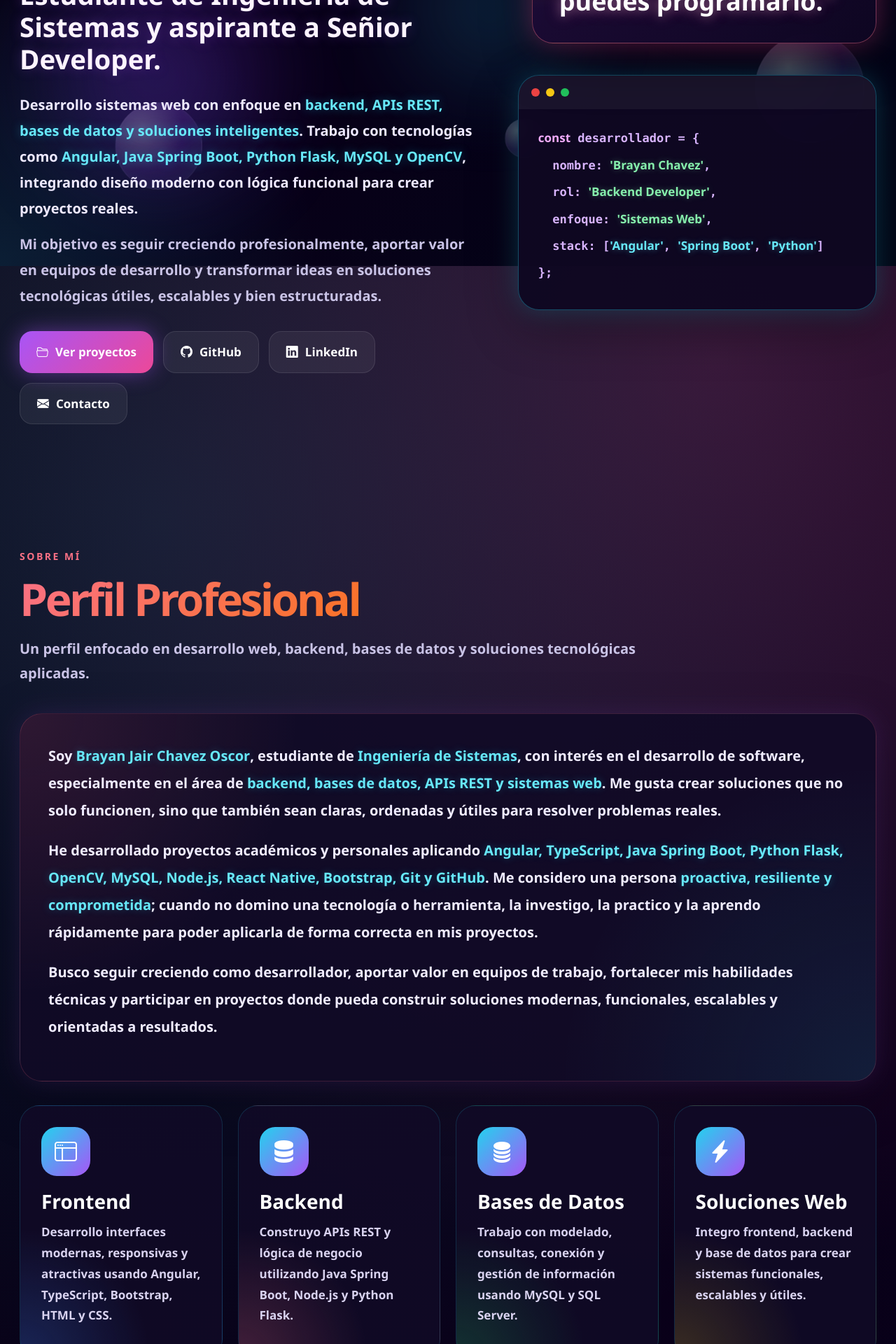
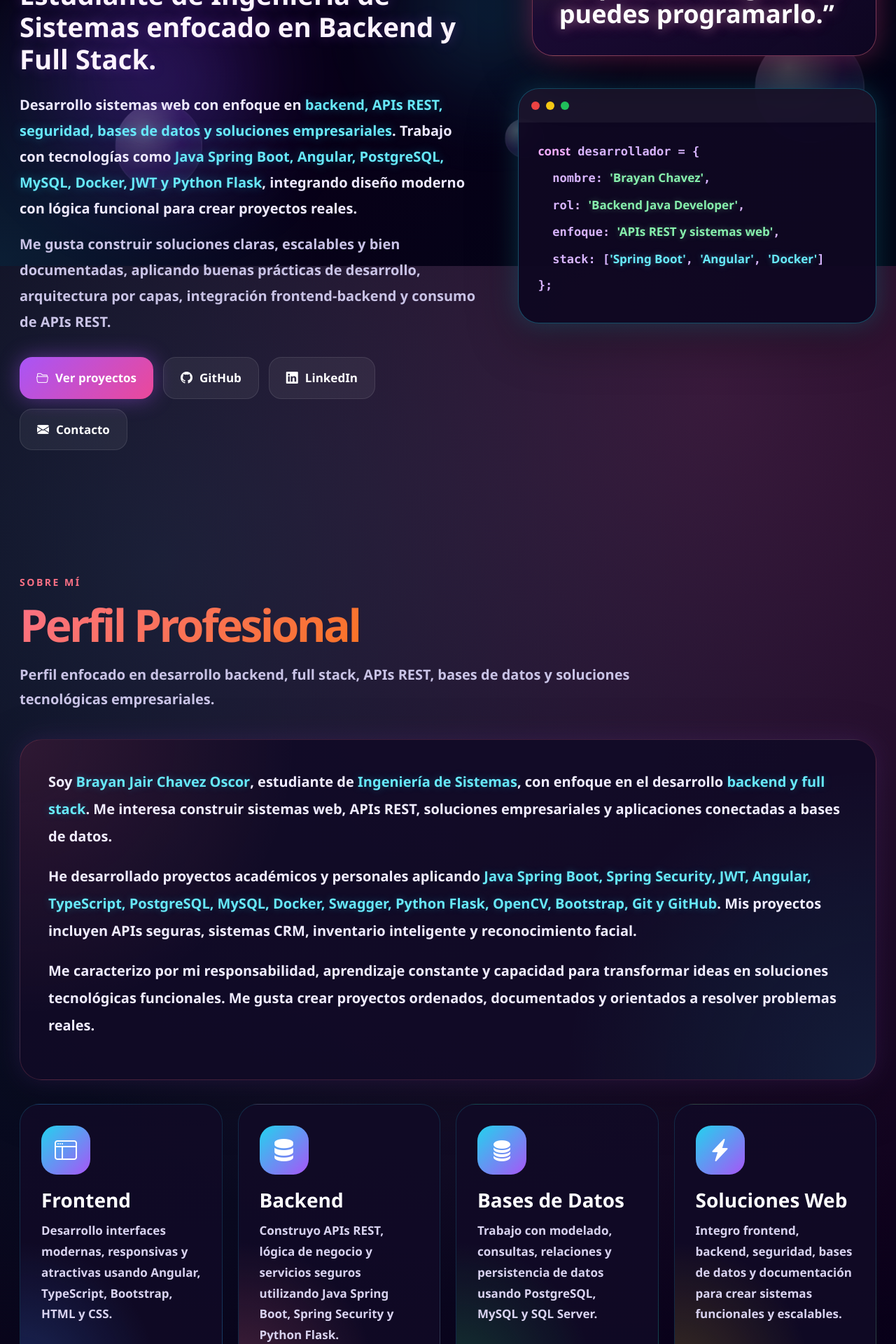
Before and after one commit to Brayan1262/portafolio-brayan, an Angular app: page / in a window 1280 px wide. Shown: the part 420-2340 px from the top of the page at 70% size. Built offline with nearby package versions, Linux system fonts and the light colour scheme.

Commit message:
feat: update featured portfolio projects

```diff
--- a/src/app/app.html
+++ b/src/app/app.html
@@ -18,7 +18,7 @@
 
       <div class="brand-info">
         <strong>Brayan Chavez</strong>
-        <small>Backend Developer | Angular | Spring Boot | Python</small>
+        <small>Backend Java & Full Stack Developer</small>
       </div>
     </a>
 
@@ -46,19 +46,20 @@
         </h1>
 
         <h2>
-          Estudiante de Ingeniería de Sistemas y aspirante a Señior Developer.
+          Estudiante de Ingeniería de Sistemas enfocado en Backend y Full Stack.
         </h2>
 
         <p class="hero-text">
-          Desarrollo sistemas web con enfoque en <strong>backend, APIs REST, bases de datos
-          y soluciones inteligentes</strong>. Trabajo con tecnologías como
-          <strong>Angular, Java Spring Boot, Python Flask, MySQL y OpenCV</strong>,
+          Desarrollo sistemas web con enfoque en <strong>backend, APIs REST, seguridad,
+          bases de datos y soluciones empresariales</strong>. Trabajo con tecnologías como
+          <strong>Java Spring Boot, Angular, PostgreSQL, MySQL, Docker, JWT y Python Flask</strong>,
           integrando diseño moderno con lógica funcional para crear proyectos reales.
         </p>
 
         <p class="hero-text soft">
-          Mi objetivo es seguir creciendo profesionalmente, aportar valor en equipos de desarrollo
-          y transformar ideas en soluciones tecnológicas útiles, escalables y bien estructuradas.
+          Me gusta construir soluciones claras, escalables y bien documentadas, aplicando buenas
+          prácticas de desarrollo, arquitectura por capas, integración frontend-backend y consumo
+          de APIs REST.
         </p>
 
         <div class="hero-buttons">
@@ -100,9 +101,9 @@
           <div class="code-body">
             <p><span class="keyword">const</span> desarrollador = &#123;</p>
             <p>&nbsp;&nbsp;nombre: <span class="value">'Brayan Chavez'</span>,</p>
-            <p>&nbsp;&nbsp;rol: <span class="value">'Backend Developer'</span>,</p>
-            <p>&nbsp;&nbsp;enfoque: <span class="value">'Sistemas Web'</span>,</p>
-            <p>&nbsp;&nbsp;stack: [<span class="tech">'Angular'</span>, <span class="tech">'Spring Boot'</span>, <span class="tech">'Python'</span>]</p>
+            <p>&nbsp;&nbsp;rol: <span class="value">'Backend Java Developer'</span>,</p>
+            <p>&nbsp;&nbsp;enfoque: <span class="value">'APIs REST y sistemas web'</span>,</p>
+            <p>&nbsp;&nbsp;stack: [<span class="tech">'Spring Boot'</span>, <span class="tech">'Angular'</span>, <span class="tech">'Docker'</span>]</p>
             <p>&#125;;</p>
           </div>
         </div>
@@ -116,32 +117,30 @@
         <span>SOBRE MÍ</span>
         <h2>Perfil Profesional</h2>
         <p>
-          Un perfil enfocado en desarrollo web, backend, bases de datos y soluciones tecnológicas aplicadas.
+          Perfil enfocado en desarrollo backend, full stack, APIs REST, bases de datos y soluciones tecnológicas empresariales.
         </p>
       </div>
 
       <div class="about-panel">
         <p>
           Soy <strong>Brayan Jair Chavez Oscor</strong>, estudiante de
-          <strong>Ingeniería de Sistemas</strong>, con interés en el desarrollo de software,
-          especialmente en el área de <strong>backend, bases de datos, APIs REST y sistemas web</strong>.
-          Me gusta crear soluciones que no solo funcionen, sino que también sean claras,
-          ordenadas y útiles para resolver problemas reales.
+          <strong>Ingeniería de Sistemas</strong>, con enfoque en el desarrollo
+          <strong>backend y full stack</strong>. Me interesa construir sistemas web,
+          APIs REST, soluciones empresariales y aplicaciones conectadas a bases de datos.
         </p>
 
         <p>
           He desarrollado proyectos académicos y personales aplicando
-          <strong>Angular, TypeScript, Java Spring Boot, Python Flask, OpenCV, MySQL,
-          Node.js, React Native, Bootstrap, Git y GitHub</strong>. Me considero una persona
-          <strong>proactiva, resiliente y comprometida</strong>; cuando no domino una tecnología
-          o herramienta, la investigo, la practico y la aprendo rápidamente para poder aplicarla
-          de forma correcta en mis proyectos.
+          <strong>Java Spring Boot, Spring Security, JWT, Angular, TypeScript, PostgreSQL,
+          MySQL, Docker, Swagger, Python Flask, OpenCV, Bootstrap, Git y GitHub</strong>.
+          Mis proyectos incluyen APIs seguras, sistemas CRM, inventario inteligente y
+          reconocimiento facial.
         </p>
 
         <p>
-          Busco seguir creciendo como desarrollador, aportar valor en equipos de trabajo,
-          fortalecer mis habilidades técnicas y participar en proyectos donde pueda construir
-          soluciones modernas, funcionales, escalables y orientadas a resultados.
+          Me caracterizo por mi responsabilidad, aprendizaje constante y capacidad para
+          transformar ideas en soluciones tecnológicas funcionales. Me gusta crear proyectos
+          ordenados, documentados y orientados a resolver problemas reales.
         </p>
       </div>
 
@@ -166,7 +165,7 @@
         <span>MIS TECNOLOGÍAS</span>
         <h2>Tecnologías y Herramientas</h2>
         <p>
-          Herramientas que utilizo para crear interfaces, APIs, bases de datos y sistemas web completos.
+          Herramientas que utilizo para crear interfaces, APIs REST, bases de datos, seguridad backend y sistemas web completos.
         </p>
       </div>
 
@@ -190,10 +189,10 @@
       <div class="projects-heading-row">
         <div class="section-title title-green">
           <span>PROYECTOS DESTACADOS</span>
-          <h2>Mis 3 Proyectos Principales</h2>
+          <h2>Mis 4 Proyectos Principales</h2>
           <p>
-            Proyectos reales de mi GitHub que representan mi aprendizaje, mi progreso técnico
-            y mi capacidad para crear soluciones web funcionales.
+            Proyectos reales de mi GitHub que demuestran mi experiencia desarrollando APIs REST,
+            sistemas web empresariales, soluciones inteligentes y aplicaciones con arquitectura backend.
           </p>
         </div>
 
@@ -286,7 +285,7 @@
         <p>
           Estoy en constante aprendizaje y desarrollo de proyectos. Puedes contactarme
           para revisar mi perfil, colaborar en proyectos o compartir oportunidades relacionadas
-          con desarrollo web, backend y sistemas.
+          con desarrollo web, backend, APIs REST y sistemas empresariales.
         </p>
 
         <div class="contact-actions">
--- a/src/app/app.ts
+++ b/src/app/app.ts
@@ -22,16 +22,21 @@ export class App implements OnInit, OnDestroy {
     { name: 'Bootstrap', icon: 'bi-bootstrap-fill', type: 'bootstrap', description: 'Diseño responsive' },
     { name: 'Java', icon: 'bi-cup-hot-fill', type: 'java', description: 'Backend' },
     { name: 'Spring Boot', icon: 'bi-flower1', type: 'spring', description: 'APIs REST' },
+    { name: 'Spring Security', icon: 'bi-shield-lock-fill', type: 'spring', description: 'Seguridad backend' },
+    { name: 'JWT', icon: 'bi-key-fill', type: 'java', description: 'Autenticación' },
     { name: 'Python', icon: 'bi-filetype-py', type: 'python', description: 'Microservicios' },
     { name: 'Flask', icon: 'bi-braces', type: 'flask', description: 'API ligera' },
     { name: 'OpenCV', icon: 'bi-eye-fill', type: 'opencv', description: 'Visión artificial' },
     { name: 'MySQL', icon: 'bi-database-fill', type: 'mysql', description: 'Base de datos' },
+    { name: 'PostgreSQL', icon: 'bi-database-check', type: 'mysql', description: 'Base de datos' },
     { name: 'SQL Server', icon: 'bi-hdd-network-fill', type: 'sqlserver', description: 'Consultas SQL' },
+    { name: 'Docker', icon: 'bi-box-seam-fill', type: 'node', description: 'Contenedores' },
     { name: 'Node.js', icon: 'bi-node-plus-fill', type: 'node', description: 'Servicios backend' },
     { name: 'React Native', icon: 'bi-phone-fill', type: 'reactnative', description: 'Apps móviles' },
     { name: 'Git', icon: 'bi-git', type: 'git', description: 'Versionamiento' },
     { name: 'GitHub', icon: 'bi-github', type: 'github', description: 'Repositorios' },
-    { name: 'Postman', icon: 'bi-send-fill', type: 'postman', description: 'Pruebas API' }
+    { name: 'Postman', icon: 'bi-send-fill', type: 'postman', description: 'Pruebas API' },
+    { name: 'Swagger', icon: 'bi-journal-code', type: 'ts', description: 'Documentación API' }
   ];
 
   areas = [
@@ -43,63 +48,80 @@ export class App implements OnInit, OnDestroy {
     {
       title: 'Backend',
       icon: 'bi-server',
-      description: 'Construyo APIs REST y lógica de negocio utilizando Java Spring Boot, Node.js y Python Flask.'
+      description: 'Construyo APIs REST, lógica de negocio y servicios seguros utilizando Java Spring Boot, Spring Security y Python Flask.'
     },
     {
       title: 'Bases de Datos',
       icon: 'bi-database-fill',
-      description: 'Trabajo con modelado, consultas, conexión y gestión de información usando MySQL y SQL Server.'
+      description: 'Trabajo con modelado, consultas, relaciones y persistencia de datos usando PostgreSQL, MySQL y SQL Server.'
     },
     {
       title: 'Soluciones Web',
       icon: 'bi-lightning-charge-fill',
-      description: 'Integro frontend, backend y base de datos para crear sistemas funcionales, escalables y útiles.'
+      description: 'Integro frontend, backend, seguridad, bases de datos y documentación para crear sistemas funcionales y escalables.'
     }
   ];
 
   projects = [
     {
+      title: 'Secure User Management API',
+      category: 'Backend seguro con JWT',
+      url: 'https://github.com/Brayan1262/secure-user-management-api',
+      icon: 'bi-shield-lock-fill',
+      description:
+        'API REST segura para gestión de usuarios, roles y autenticación con JWT, desarrollada con Java Spring Boot, PostgreSQL, Docker, Swagger y pruebas unitarias.',
+      points: [
+        'Implementación de registro, login, generación de token JWT y protección de rutas por roles.',
+        'Gestión de usuarios con roles ADMIN, USER y SUPPORT, activación y desactivación de cuentas.',
+        'Manejo global de errores, validaciones profesionales y documentación interactiva con Swagger.',
+        'Uso de PostgreSQL con Docker, arquitectura por capas, JUnit 5 y Mockito para pruebas unitarias.'
+      ],
+      tags: ['Java 21', 'Spring Boot', 'Spring Security', 'JWT', 'PostgreSQL', 'Docker']
+    },
+    {
+      title: 'SalesFlow CRM API',
+      category: 'CRM empresarial',
+      url: 'https://github.com/Brayan1262/salesflow-crm-api',
+      icon: 'bi-briefcase-fill',
+      description:
+        'API REST tipo CRM para gestionar clientes, contactos, oportunidades comerciales, actividades de seguimiento y dashboard empresarial.',
+      points: [
+        'Gestión completa de clientes, contactos, oportunidades de venta y actividades comerciales.',
+        'Dashboard CRM con indicadores de clientes, oportunidades, montos estimados y actividades pendientes.',
+        'Validaciones, manejo global de errores y documentación visual mediante Swagger/OpenAPI.',
+        'Backend desarrollado con Java Spring Boot, PostgreSQL, Docker, JPA, Hibernate y arquitectura por capas.'
+      ],
+      tags: ['Java 21', 'Spring Boot', 'PostgreSQL', 'Docker', 'Swagger', 'CRM']
+    },
+    {
+      title: 'SmartStock AI',
+      category: 'Inventario inteligente',
+      url: 'https://github.com/Brayan1262/smartstock-ai',
+      icon: 'bi-cart-check-fill',
+      description:
+        'Sistema inteligente de inventario que integra Angular, Java Spring Boot y MySQL con recomendaciones de reposición y asistente virtual.',
+      points: [
+        'Plataforma para gestionar productos, ventas, stock, historial y métricas del inventario.',
+        'Dashboard empresarial con indicadores de productos críticos, stock normal y valor del inventario.',
+        'Recomendaciones inteligentes para reposición de productos según el estado del stock.',
+        'Frontend en Angular conectado a backend Java Spring Boot mediante API REST.'
+      ],
+      tags: ['Angular', 'Spring Boot', 'MySQL', 'API REST', 'Inventario', 'IA']
+    },
+    {
       title: 'Sistema de Asistencia Facial',
-      category: 'Proyecto destacado',
+      category: 'Visión computacional',
       url: 'https://github.com/Brayan1262/sistema-asistencia-facial',
       icon: 'bi-person-bounding-box',
       description:
-        'Sistema web de asistencia facial para instituciones educativas. Permite registrar estudiantes y docentes, asociar imágenes faciales, reconocer personas desde cámara o imagen y marcar asistencia automáticamente.',
+        'Sistema web de asistencia facial para instituciones educativas, integrando Angular, Java Spring Boot, Python Flask, OpenCV y MySQL.',
       points: [
-        'Frontend profesional desarrollado con Angular, TypeScript, Bootstrap y modo claro/oscuro.',
-        'Backend con Java Spring Boot para gestionar personas, asistencias, faltas y justificaciones.',
-        'Microservicio Python Flask con OpenCV para registrar y reconocer rostros.',
-        'Base de datos MySQL para almacenar personas, estados, asistencias y rutas faciales.'
+        'Registro de estudiantes y docentes con asociación de imágenes faciales.',
+        'Reconocimiento facial mediante microservicio en Python Flask con OpenCV.',
+        'Backend en Java Spring Boot para gestionar personas, asistencias, estados y justificaciones.',
+        'Frontend administrativo en Angular con diseño profesional, navegación por módulos y modo claro/oscuro.'
       ],
       tags: ['Angular', 'Spring Boot', 'Python Flask', 'OpenCV', 'MySQL']
-    },
-    {
-      title: 'Plataforma Web de Cursos Online',
-      category: 'Educación digital',
-      url: 'https://github.com/Brayan1262/Pagina-web---Cursos-online-',
-      icon: 'bi-mortarboard-fill',
-      description:
-        'Plataforma web de cursos online orientada a niños, adolescentes y adultos, con interfaz adaptable, contenido educativo y enfoque en personas de bajos recursos.',
-      points: [
-        'Diseño de interfaz educativa con secciones organizadas.',
-        'Uso de HTML, CSS, JavaScript y Bootstrap para una experiencia visual clara.',
-        'Proyecto académico orientado a educación, accesibilidad y aprendizaje digital.'
-      ],
-      tags: ['HTML', 'CSS', 'JavaScript', 'Bootstrap', 'Educación']
-    },
-    {
-      title: 'UCVBot',
-      category: 'Chatbot académico',
-      url: 'https://github.com/Brayan1262/UCVBot',
-      icon: 'bi-chat-dots-fill',
-      description:
-        'Chatbot web orientado a brindar información y asistencia académica para estudiantes, desarrollado con TypeScript y tecnologías web modernas.',
-      points: [
-        'Proyecto enfocado en asistencia académica para estudiantes.',
-        'Uso de TypeScript y tecnologías frontend modernas.',
-        'Aplicación orientada a mejorar la comunicación y consulta de información universitaria.'
-      ],
-      tags: ['TypeScript', 'Frontend', 'Chatbot', 'Web App', 'UCV']
     }
   ];
 
```
